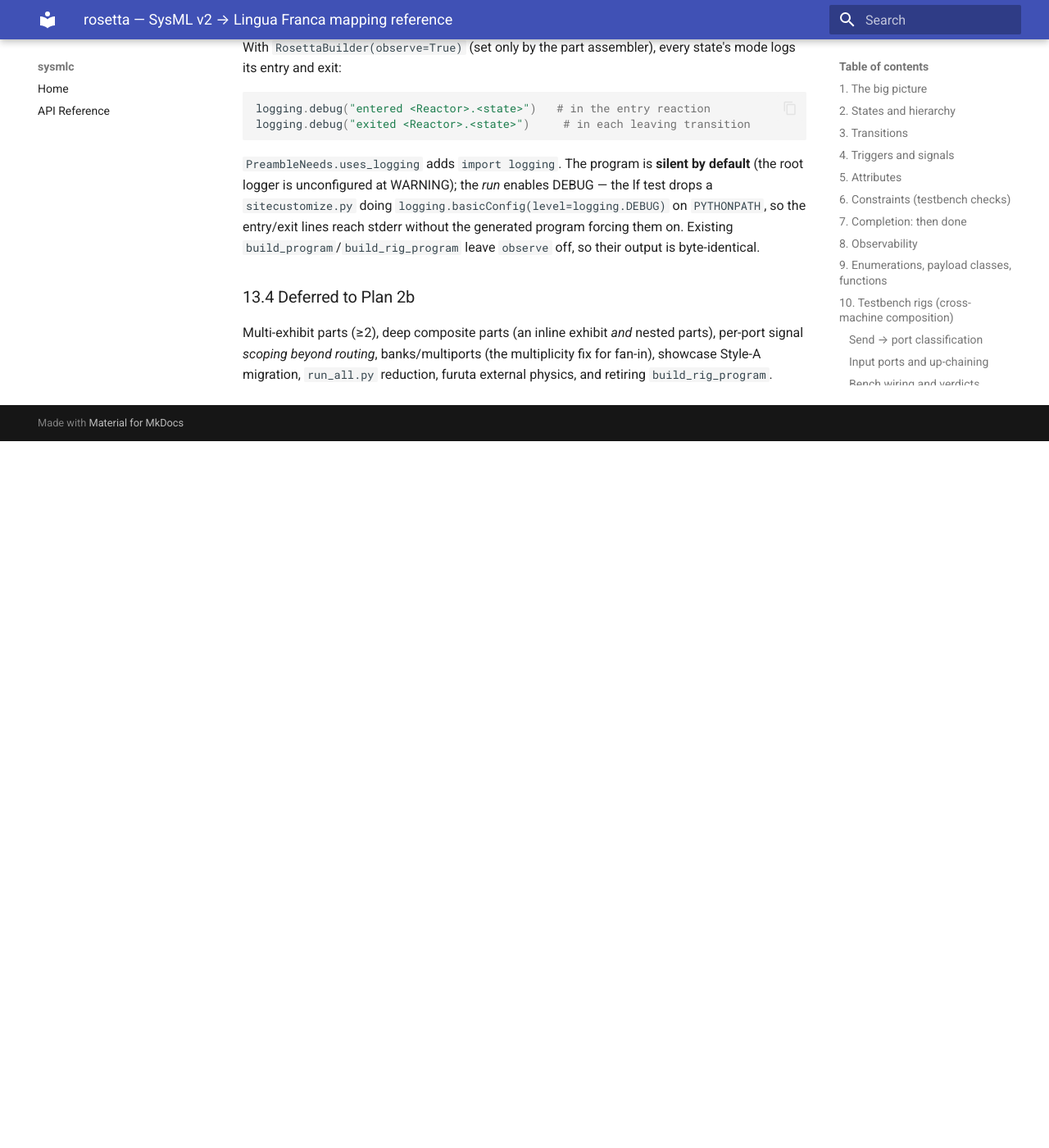
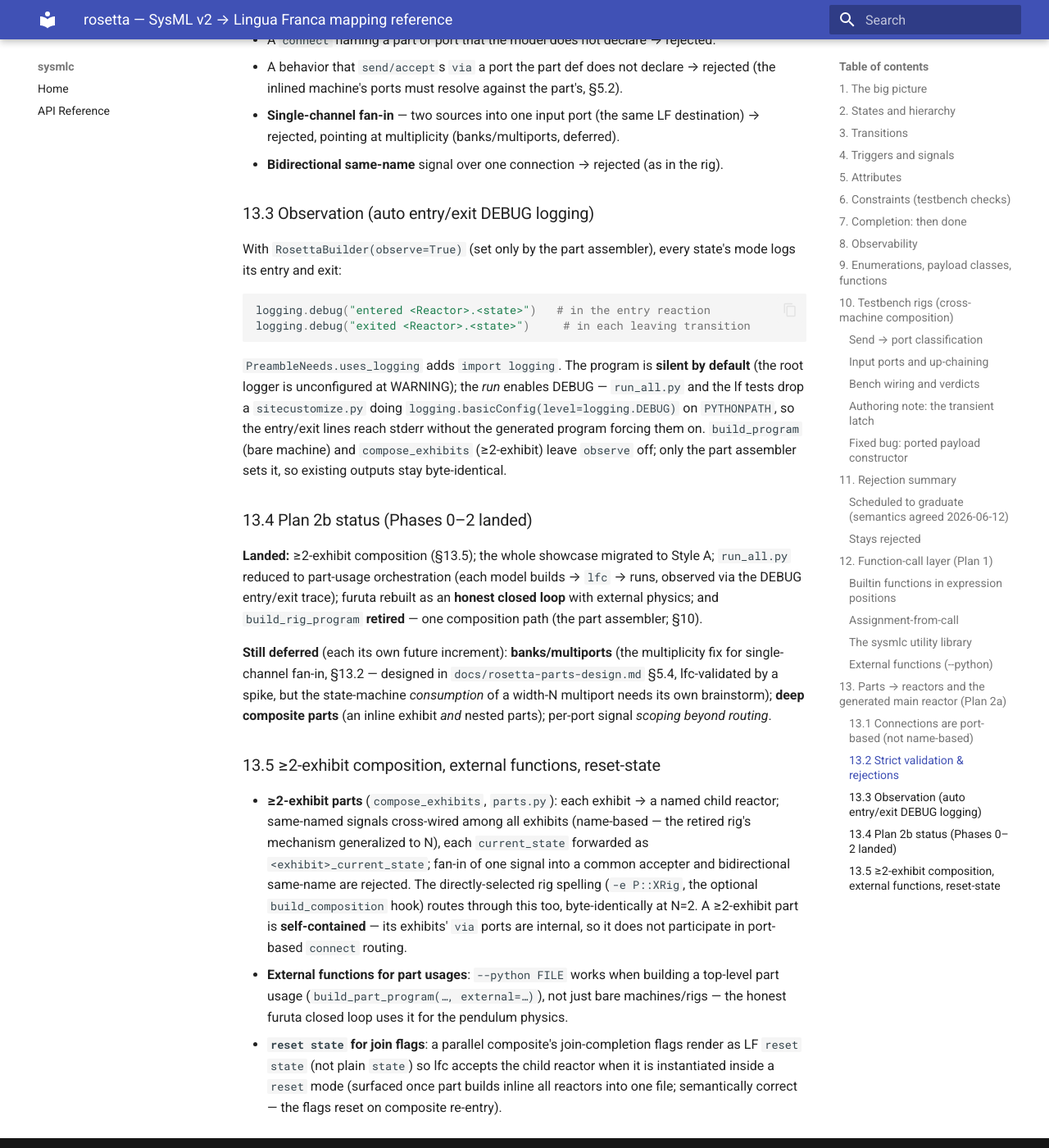
Before and after one commit to glacier-project/sysmlc-core, an MkDocs documentation site: the page built from docs/rosetta-mapping.md, in a window 1280 px wide and 1400 px high, scrolled down 14453 px. Shown: the whole window at 82% size. Built offline with MkDocs 1.6.1 and Material for MkDocs 9.7.7, drawn with Linux system fonts in a browser that asks for light colours; before the commit the page ends 14991 px from its top, so only the background shows below that; some of the changed text lies outside the part shown.

Commit message:
docs: Plan 2b close-out — mapping §10/§13, HANDOFF (Phases 0-2 done, banks deferred)

````diff
--- a/docs/rosetta-mapping.md
+++ b/docs/rosetta-mapping.md
@@ -241,6 +241,16 @@ the plant, paired with it by a tiny `part def`. The rosetta backend then
 composes BOTH machines into one LF program — the testbench drives stimuli
 the plant accepts, observes the plant's sends, and decides a verdict, with
 no scripted harness.
+
+> **Status (Plan 2b):** `build_rig_program` is **retired** — there is now one
+> composition path, the part assembler's `compose_exhibits` (§13.5), of which
+> the two-machine rig is the N=2 case. The showcase no longer ships rigs:
+> every model migrated to **Style A** (single-exhibit part defs + a top-level
+> part *usage* with port-based `connect`, §13.1), so cross-machine routing is
+> the port-based wiring of §13.1. The mechanism described below is what
+> `compose_exhibits` performs (name-based, for exhibits *within* one part def);
+> it is still reachable by selecting a ≥2-exhibit `part def` directly
+> (`-e P::XRig`).
 
 ```sysml
 state def Microwave { … }              // plant — unchanged
@@ -531,10 +541,11 @@ class per part def plus an explicit `main reactor`.
 | `connect a.pa to b.pb;` | LF connections for the signals that cross those ports (§13.1) |
 | CLI `--fast` / `--timeout "5 sec"` | `target Python { fast: true, timeout: 5 sec, }` header |
 
-A part def with **1 exhibit** inlines that machine (this increment). **0**
-exhibits (pure composite) and **≥2** exhibits are rejected with a pointer to
-Plan 2b. A part def reused by several parts builds its reactor **once** and is
-instantiated per usage.
+A part def with **1 exhibit** inlines that machine; **≥2 exhibits** compose
+into a reactor that instantiates each exhibit as a named child and same-name
+cross-wires them (`compose_exhibits`, §13.5). **0** exhibits with nested parts
+(a deep composite) is still rejected (deferred). A part def reused by several
+parts builds its reactor **once** and is instantiated per usage.
 
 ### 13.1 Connections are port-based (not name-based)
 
@@ -590,15 +601,43 @@ logging.debug("exited <Reactor>.<state>")     # in each leaving transition
 
 `PreambleNeeds.uses_logging` adds `import logging`. The program is **silent by
 default** (the root logger is unconfigured at WARNING); the *run* enables
-DEBUG — the lf test drops a `sitecustomize.py` doing
+DEBUG — `run_all.py` and the lf tests drop a `sitecustomize.py` doing
 `logging.basicConfig(level=logging.DEBUG)` on `PYTHONPATH`, so the entry/exit
-lines reach stderr without the generated program forcing them on. Existing
-`build_program`/`build_rig_program` leave `observe` off, so their output is
-byte-identical.
+lines reach stderr without the generated program forcing them on. `build_program`
+(bare machine) and `compose_exhibits` (≥2-exhibit) leave `observe` off; only the
+part assembler sets it, so existing outputs stay byte-identical.
 
-### 13.4 Deferred to Plan 2b
+### 13.4 Plan 2b status (Phases 0–2 landed)
 
-Multi-exhibit parts (≥2), deep composite parts (an inline exhibit *and* nested
-parts), per-port signal *scoping beyond routing*, banks/multiports (the
-multiplicity fix for fan-in), showcase Style-A migration, `run_all.py`
-reduction, furuta external physics, and retiring `build_rig_program`.
+**Landed:** ≥2-exhibit composition (§13.5); the whole showcase migrated to
+Style A; `run_all.py` reduced to part-usage orchestration (each model
+builds → `lfc` → runs, observed via the DEBUG entry/exit trace); furuta rebuilt
+as an **honest closed loop** with external physics; and `build_rig_program`
+**retired** — one composition path (the part assembler; §10).
+
+**Still deferred** (each its own future increment): **banks/multiports** (the
+multiplicity fix for single-channel fan-in, §13.2 — designed in
+`docs/rosetta-parts-design.md` §5.4, lfc-validated by a spike, but the
+state-machine *consumption* of a width-N multiport needs its own brainstorm);
+**deep composite parts** (an inline exhibit *and* nested parts); per-port signal
+*scoping beyond routing*.
+
+### 13.5 ≥2-exhibit composition, external functions, reset-state
+
+- **≥2-exhibit parts** (`compose_exhibits`, `parts.py`): each exhibit → a named
+  child reactor; same-named signals cross-wired among all exhibits (name-based —
+  the retired rig's mechanism generalized to N), each `current_state` forwarded
+  as `<exhibit>_current_state`; fan-in of one signal into a common accepter and
+  bidirectional same-name are rejected. The directly-selected rig spelling
+  (`-e P::XRig`, the optional `build_composition` hook) routes through this too,
+  byte-identically at N=2. A ≥2-exhibit part is **self-contained** — its
+  exhibits' `via` ports are internal, so it does not participate in port-based
+  `connect` routing.
+- **External functions for part usages**: `--python FILE` works when building a
+  top-level part usage (`build_part_program(…, external=…)`), not just bare
+  machines/rigs — the honest furuta closed loop uses it for the pendulum physics.
+- **`reset state` for join flags**: a parallel composite's join-completion flags
+  render as LF `reset state` (not plain `state`) so lfc accepts the child reactor
+  when it is instantiated inside a `reset` mode (surfaced once part builds inline
+  all reactors into one file; semantically correct — the flags reset on composite
+  re-entry).
````
